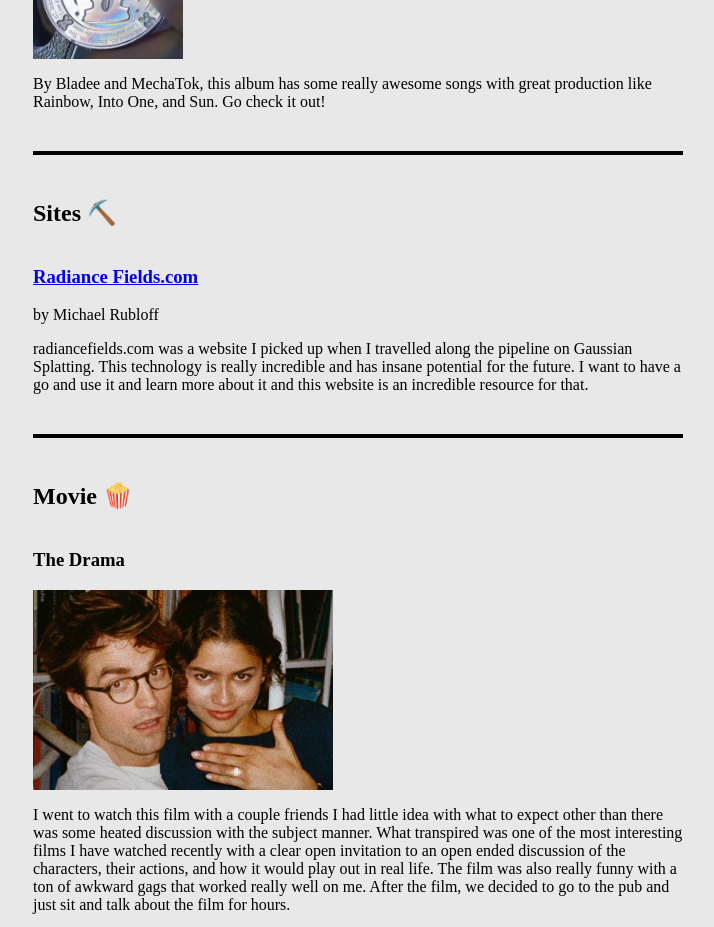
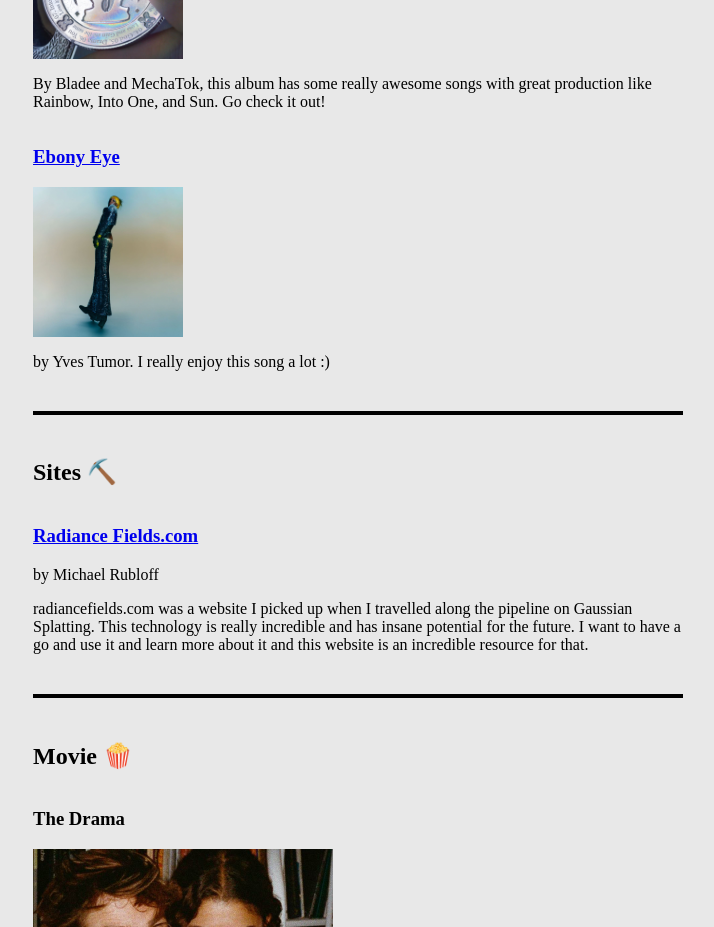
Before and after one commit to toruyama04/toruyama04.github.io, a React (Vite) app: page /media/w2 in a window 1280 px wide. Shown: the part 980-1907 px from the top of the page, without its empty margins (282-996 px from the left). Built offline with nearby package versions, Linux system fonts and the light colour scheme; a web font is replaced by a local one.

Commit message:
finishing touches for april update

```diff
--- a/src/pages/Interests.tsx
+++ b/src/pages/Interests.tsx
@@ -9,7 +9,7 @@ export default function InterestsPage() {
       </Link>
 
       <div className="contents">
-        <p>updated 25/03/26</p>
+        <p>updated 30/04/26</p>
         <h3 className="sub-header">Topics</h3>
         <ul>
           <li>Computational Fluid Dynamics</li>
@@ -87,8 +87,8 @@ export default function InterestsPage() {
 
         <h3 className="sub-header">Recent Books</h3>
         <ul>
-          <li>(In progress) Before the coffee gets cold</li>
           <li>(In progress) Crime and Punishment</li>
+          <li>Before the coffee gets cold</li>
           <li>The Brothers Karamazov</li>
           <li>Lessons in Stoicism</li>
           <li>Brave New World</li>
--- a/src/pages/Media/April26.tsx
+++ b/src/pages/Media/April26.tsx
@@ -100,7 +100,7 @@ const ytvids = [
           where Ludwig and Michael travel from one side of a country to the other without using their
           phone, maps, or highways. As you can imagine, they would require a lot of help and they indeed
           found a lot of it during their experience. I found it to be super fun and funny whilst
-          getting to learn more about Chinese culture and the exploration of more rural areas.`,
+          getting to learn more about Chinese culture and the exploration of its more rural areas.`,
   },
   {
     title: "Radiohead - In Rainbows From the Basement (April 2008)",
@@ -148,6 +148,12 @@ const musiclist = [
     description: `By Bladee and MechaTok, this album has some really awesome songs with great production
           like Rainbow, Into One, and Sun. Go check it out!`,
   },
+  {
+    title: "Ebony Eye",
+    url: "https://open.spotify.com/track/2BpnrXMYUyXIuBBmEKX52U?si=11db19f7074e4232",
+    img: "/images/media/April26/spotify4.jpg",
+    description: "by Yves Tumor. I really enjoy this song a lot :)",
+  },
 ];
 
 const movielist = [
```
Also changed, not shown: public/images/media/April26/spotify4.jpg (added).
